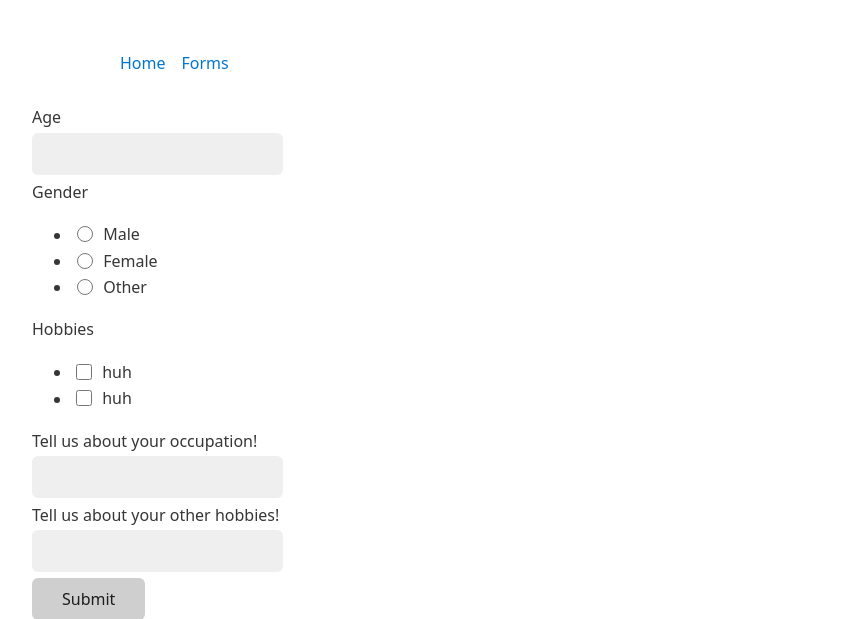
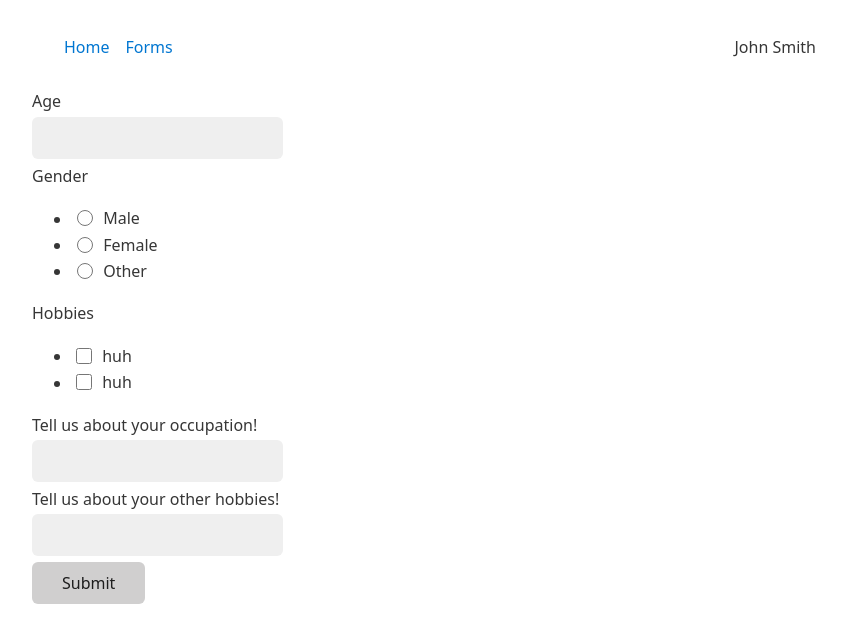
Before and after one commit to Koodsu/HackOhio23, a Flask app: page /form in a window 1280 px wide. Shown: the top 619 px of the page, without its empty margins (208-1054 px from the left). Run offline with Flask 2, Linux system fonts and the light colour scheme.

Commit message:
chatgpt stuff

```diff
--- a/src/forms.py
+++ b/src/forms.py
@@ -24,7 +24,7 @@ def form():
     form = InformationForm()
     if form.validate_on_submit():
         data = [form.age.data, form.gender.data, form.hobbies.data, form.occupation.data, form.other.data]
-        data = [i for i in todolist if i is not None]
+        data = [i for i in data if i is not None]
         todolist = ["sussy", "hello", "among us"]
         return render_template('stuff.html', data=todolist)
     return render_template('forms.html', form=form)
--- a/src/templates/base.html
+++ b/src/templates/base.html
@@ -8,21 +8,21 @@
     <link rel="stylesheet" href="https://cdn.jsdelivr.net/npm/water.css@2/out/light.css">
 
     <style>
-        nav {
-        display: flex;
-        justify-content: space-between;
-        padding: 1rem 2rem;
-        }
 
         nav ul {
         display: flex;
         list-style: none;
+        justify-content: space-between;
+        padding: 1rem 1rem;
         }
 
         nav li {
         padding-left: 1rem;
         }
 
+        #user {
+            margin-left: auto;
+        }
     </style>
 
 </head>
@@ -40,6 +40,7 @@
         <ul>
             <li><a href="/">Home</a></li>
             <li><a href="{{url_for('forms.form')}}">Forms</a></li>
+            <li id="user">John Smith</li>
         </ul>
     </nav>
 
```
Also changed, not shown: src/fecthgpt.py (+5 -8 lines).
